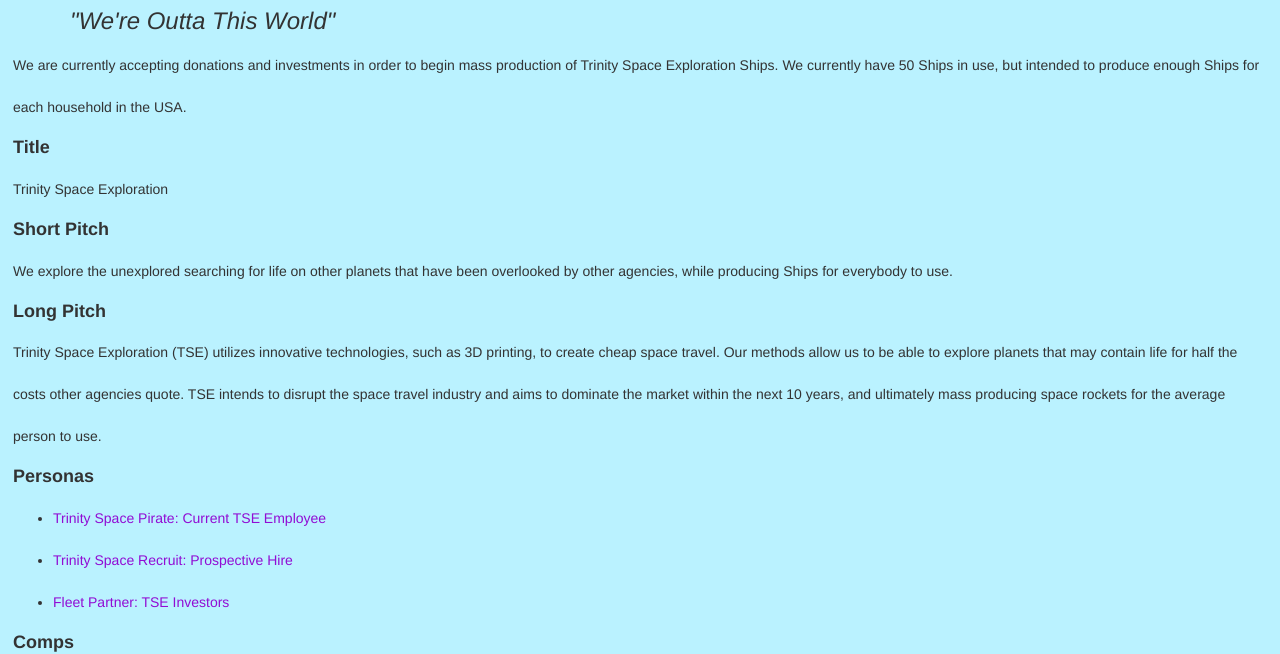
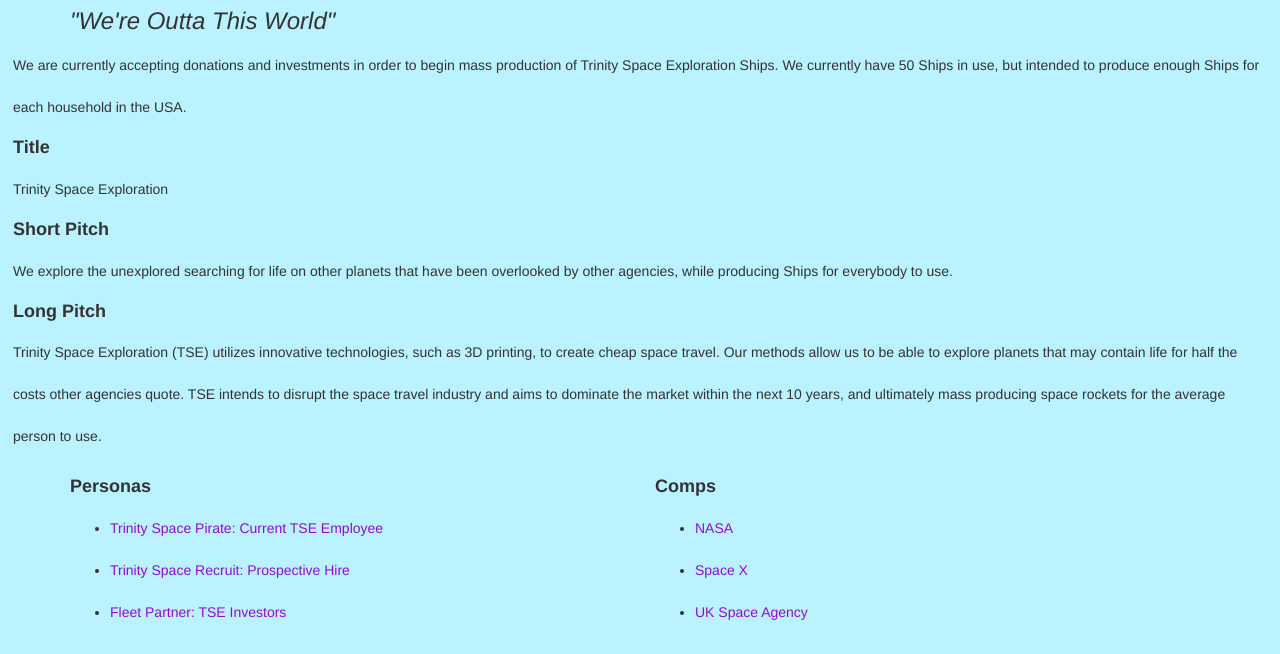
Before and after one commit to sheikhre/MI-349-FS17-741-html-final-website-bmMc9J, a plain HTML site: page index.html in a window 1280 px wide. Shown: the part 146-800 px from the top of the page. Drawn offline with Linux system fonts and the light colour scheme.

Commit message:
updated homepage

```diff
--- a/index.html
+++ b/index.html
@@ -22,17 +22,29 @@
 <p>We explore the unexplored searching for life on other planets that have been overlooked by other agencies, while producing Ships for everybody to use.</p>
 <h4><b>Long Pitch</b></h4>
 <p>Trinity Space Exploration (TSE) utilizes innovative technologies, such as 3D printing, to create cheap space travel. Our methods allow us to be able to explore planets that may contain life for half the costs other agencies quote. TSE intends to disrupt the space travel industry and aims to dominate the market within the next 10 years, and ultimately mass producing space rockets for the average person to use.</p>
-<h4><b>Personas</b></h4>
+<div class="container">
+<div class="row">
+<div class="col-xs-12 col-md-8 col-lg-6">
+<div class="one-half column">
+  <h4><strong>Personas</strong></h4>
   <ul>
     <li><a href="/tsp">Trinity Space Pirate: Current TSE Employee</a></li>
     <li><a href="/tsr">Trinity Space Recruit: Prospective Hire</a></li>
     <li><a href="/fp">Fleet Partner: TSE Investors</a></li>
   </ul>
-<h4><b>Comps</b></h4>
+  </div>
+  </div>
+<div class="one-half column">
+<div class="col-xs-6 col-md-4 col-lg-3">
+  <h4><strong>Comps</strong></h4>
   <ul>
     <li><a href="https://www.nasa.gov/">NASA</a></li>
     <li><a href="http://www.spacex.com/">Space X</a></li>
     <li><a href="https://www.gov.uk/government/organisations/uk-space-agency">UK Space Agency</a></li>
   </ul>
+  </div>
+    </div>
+  </div>
+</div>
   </body>
 </html>
```
Lines whose indentation alone changed are shown as unchanged.
